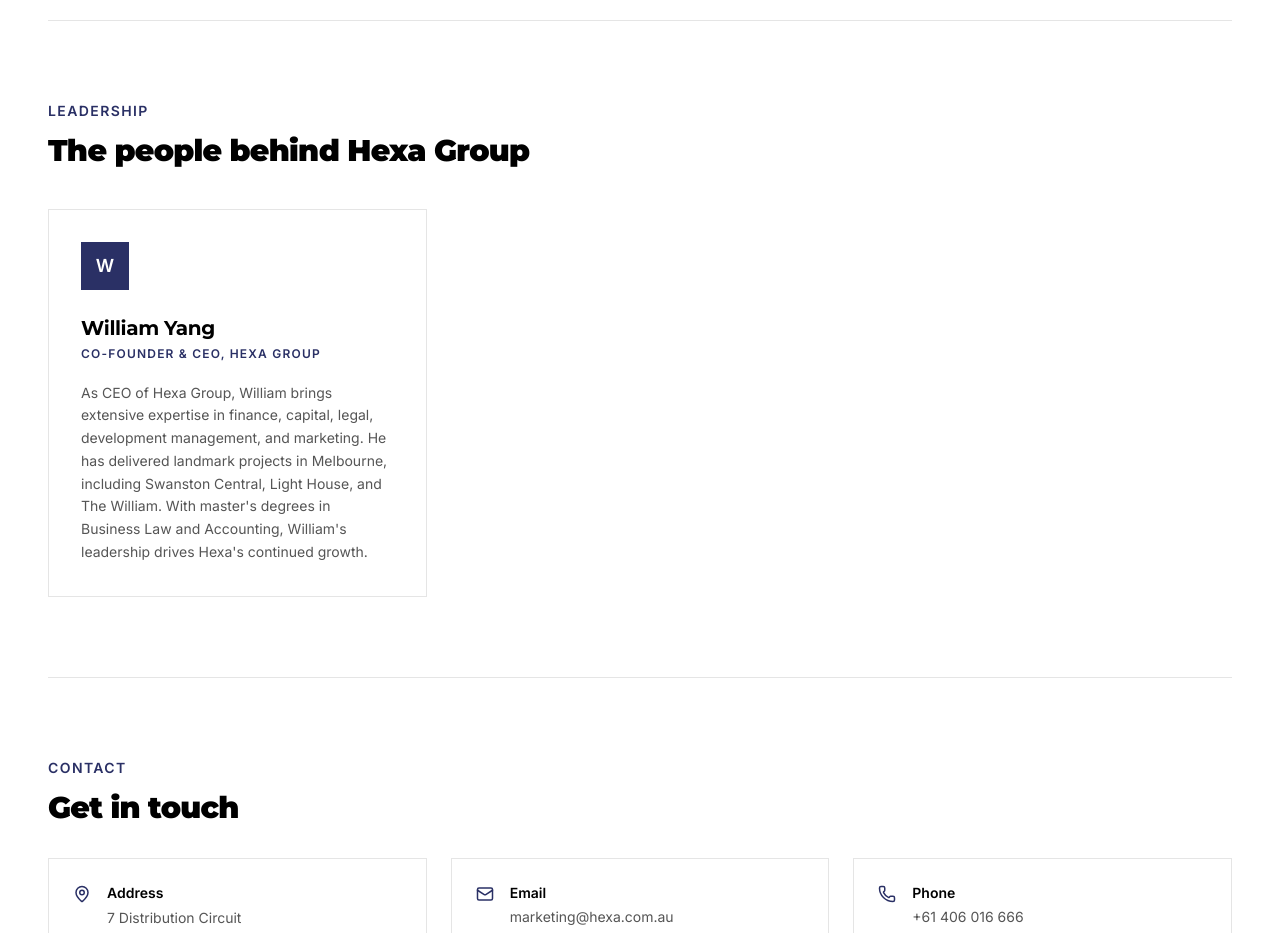
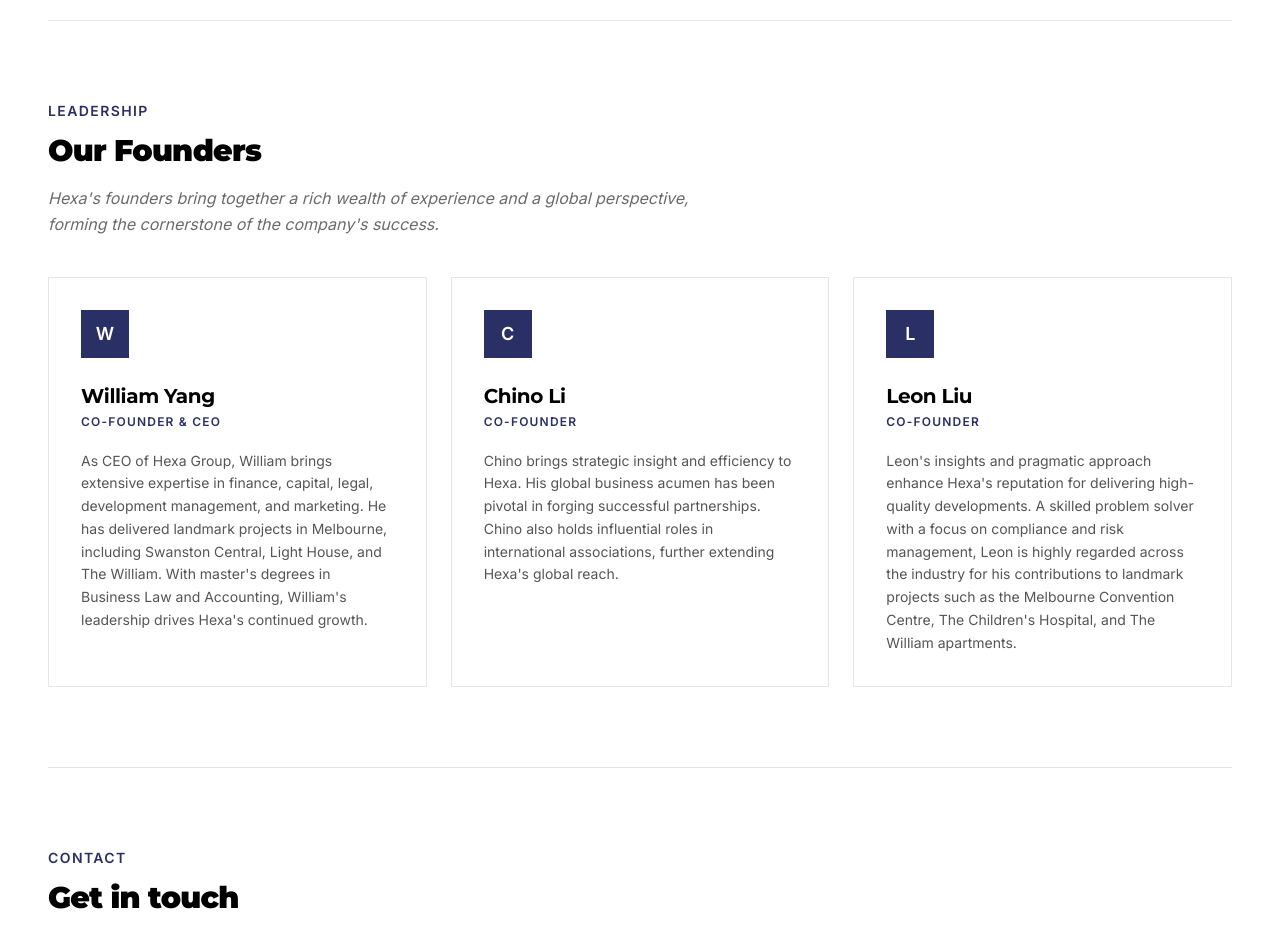
Before and after one commit to kuangeric1234-droid/Hexahub, a Next.js app: page /about in a window 1280 px wide. Shown: the part 1920-2853 px from the top of the page. Built offline with nearby package versions, Linux system fonts and the light colour scheme; no server answers.

Commit message:
About page: Hexa Group founders, vision, and ecosystem properties.

```diff
--- a/src/app/about/page.tsx
+++ b/src/app/about/page.tsx
@@ -47,10 +47,19 @@ const ECOSYSTEM_NODES = [
 const LEADERSHIP = [
   {
     name: "William Yang",
-    title: "Co-founder & CEO, Hexa Group",
+    title: "Co-founder & CEO",
     bio: "As CEO of Hexa Group, William brings extensive expertise in finance, capital, legal, development management, and marketing. He has delivered landmark projects in Melbourne, including Swanston Central, Light House, and The William. With master's degrees in Business Law and Accounting, William's leadership drives Hexa's continued growth.",
   },
-  // Additional leadership profiles can be added here
+  {
+    name: "Chino Li",
+    title: "Co-founder",
+    bio: "Chino brings strategic insight and efficiency to Hexa. His global business acumen has been pivotal in forging successful partnerships. Chino also holds influential roles in international associations, further extending Hexa's global reach.",
+  },
+  {
+    name: "Leon Liu",
+    title: "Co-founder",
+    bio: "Leon's insights and pragmatic approach enhance Hexa's reputation for delivering high-quality developments. A skilled problem solver with a focus on compliance and risk management, Leon is highly regarded across the industry for his contributions to landmark projects such as the Melbourne Convention Centre, The Children's Hospital, and The William apartments.",
+  },
 ];
 
 export default function AboutPage() {
@@ -210,9 +219,11 @@ export default function AboutPage() {
           {/* ── SECTION 4: Leadership ── */}
           <section className="border-t border-[#E5E5E5] pt-20">
             <p className="text-[#2a3065] text-sm font-semibold uppercase tracking-widest mb-3">Leadership</p>
-            <h2 className="text-3xl font-black text-black tracking-tight mb-10">
-              The people behind Hexa Group
-            </h2>
+            <h2 className="text-3xl font-black text-black tracking-tight mb-4">Our Founders</h2>
+            <p className="text-[#6B6B6B] text-base italic leading-relaxed mb-10 max-w-2xl">
+              Hexa&apos;s founders bring together a rich wealth of experience and a global perspective,
+              forming the cornerstone of the company&apos;s success.
+            </p>
             <div className="grid grid-cols-1 sm:grid-cols-2 lg:grid-cols-3 gap-6">
               {LEADERSHIP.map(({ name, title, bio }) => (
                 <div key={name} className="border border-[#E5E5E5] p-8">
```
